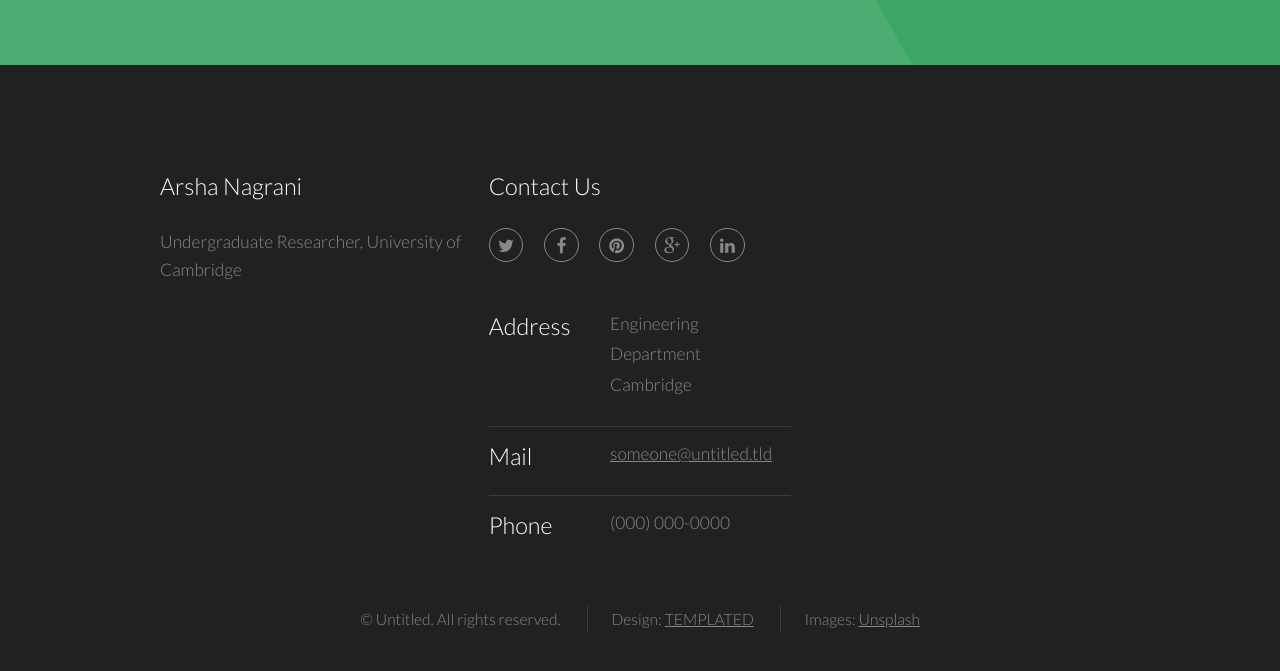
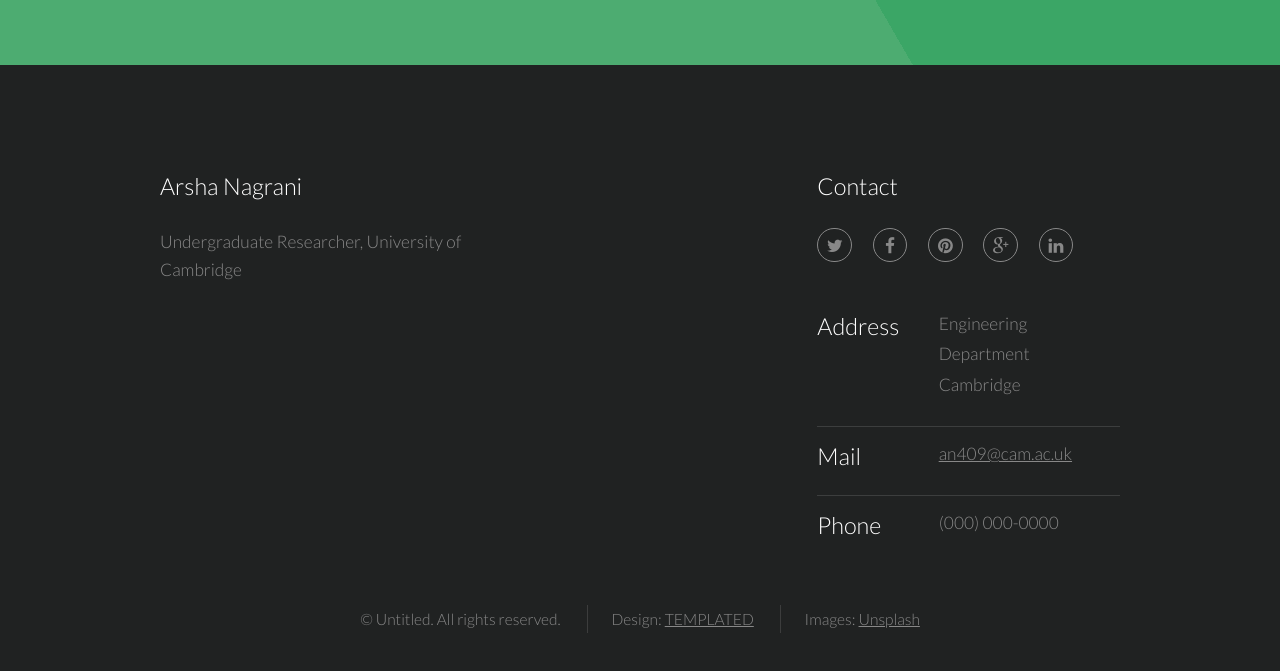
Before and after one commit to ArshaNagrani/ArshaNagrani.github.io, a plain HTML site: page index.html in a window 1280 px wide. Shown: the part 1390-2061 px from the top of the page. Drawn offline with Linux system fonts and the light colour scheme.

Commit message:
Contact details update
Signed-off-by: Arsha Nagrani <arsha.nagrani@gmail.com>

```diff
--- a/index.html
+++ b/index.html
@@ -70,6 +70,10 @@
 		    border: 1px solid #000;
 		    margin: 10px 5px 0 0;
 		  }
+
+		#contact {
+			float: right
+			}
 		</style>
 	</head>
 	<body class="landing">
@@ -402,13 +406,13 @@ function loaded(evt) {
 			<footer id="footer">
 				<div class="container">
 					<div class="row">
-						<section class="4u 6u(medium) 12u$(small)">
+						<section class="4u 6u(medium) 12u$(small)" >
 							<h3>Arsha Nagrani</h3>
 							<p> Undergraduate Researcher, University of Cambridge</p>
 
 						</section>
-						<section class="4u$ 12u$(medium) 12u$(small)">
-							<h3>Contact Us</h3>
+						<section class="4u$ 12u$(medium) 12u$(small)" id="contact">
+							<h3>Contact</h3>
 							<ul class="icons">
 								<li><a href="#" class="icon rounded fa-twitter"><span class="label">Twitter</span></a></li>
 								<li><a href="#" class="icon rounded fa-facebook"><span class="label">Facebook</span></a></li>
@@ -424,7 +428,7 @@ function loaded(evt) {
 								</li>
 								<li>
 									<h3>Mail</h3>
-									<a href="#">someone@untitled.tld</a>
+									<a href="#">an409@cam.ac.uk</a>
 								</li>
 								<li>
 									<h3>Phone</h3>
```
